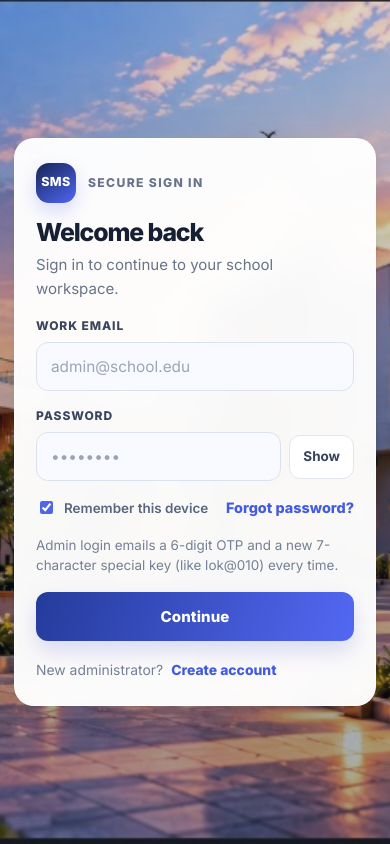
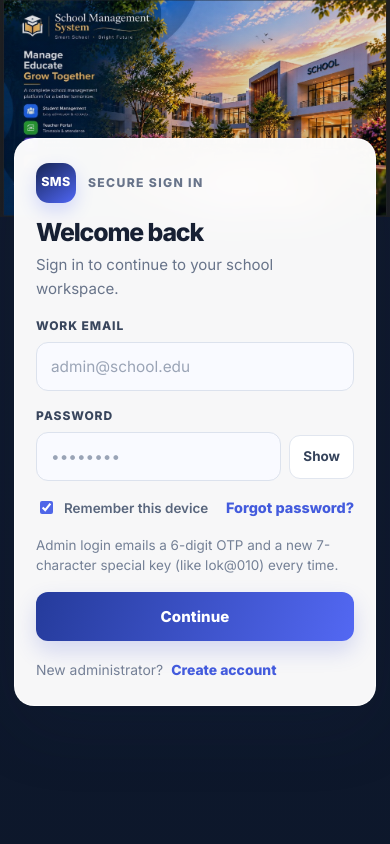
Before and after one commit to lokesh9191334/SCHOOL-MANAGEMENT-SYSTEM, a React (Vite) app: page /auth/login in a window 390 px wide. Built offline with nearby package versions, Linux system fonts and the light colour scheme.

Commit message:
Show full supplied auth background artwork
Co-authored-by: Copilot <223556219+Copilot@users.noreply.github.com>

```diff
--- a/src/styles/auth-premium.css
+++ b/src/styles/auth-premium.css
@@ -811,9 +811,9 @@
   background-image:
     linear-gradient(90deg, rgba(8, 19, 40, 0.08) 0%, rgba(8, 19, 40, 0.02) 48%, rgba(8, 19, 40, 0.14) 100%),
     url('/images/auth-school-background.jpg');
-  background-position: left center;
+  background-position: center top;
   background-repeat: no-repeat;
-  background-size: cover;
+  background-size: 100% auto;
 }
 
 .auth-stage--login .auth-form-pane,
@@ -839,7 +839,7 @@
     background-image:
       linear-gradient(rgba(8, 19, 40, 0.12), rgba(8, 19, 40, 0.36)),
       url('/images/auth-school-background.jpg');
-    background-position: 68% center;
-    background-size: cover;
+    background-position: center top;
+    background-size: 100% auto;
   }
 }
```
